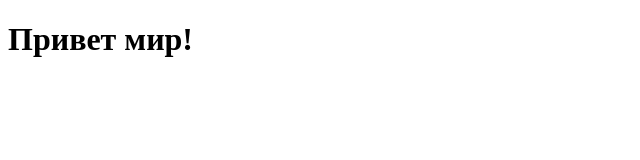
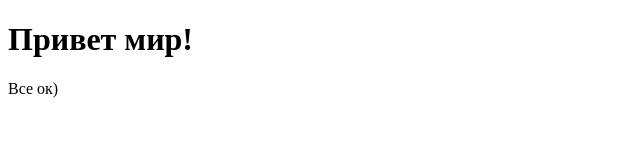
Before and after one commit to Yurick-coinS/Test, a plain HTML site: page index.html in a window 1280 px wide. Shown: the full height of the page, 0-640 px from the left. Drawn offline with Linux system fonts and the light colour scheme.

Commit message:
Update index.html

```diff
--- a/index.html
+++ b/index.html
@@ -10,6 +10,7 @@
 
 <body>
     <H1>Привет мир!</H1>
+    <p> Все ок)</p>
 </body>
 
 </html>
```
